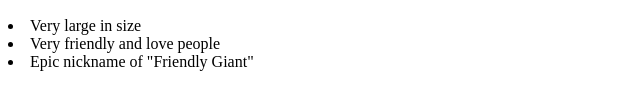
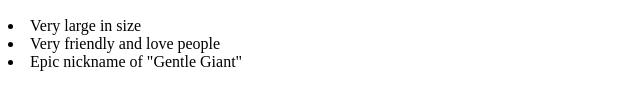
Before and after one commit to StevenM404/Githubpageactivity, a plain HTML site: page index.html in a window 1280 px wide. Shown: the part 644-754 px from the top of the page, 0-640 px from the left. Drawn offline with Linux system fonts and the light colour scheme.

Commit message:
New Index

```diff
--- a/index.html
+++ b/index.html
@@ -21,6 +21,6 @@
         <h2>Best Qualitys</h2>
         <li>Very large in size</li>
         <li>Very friendly and love people</li>
-        <li>Epic nickname of "Friendly Giant"</li>
+        <li>Epic nickname of "Gentle Giant"</li>
     </body>
 </html>
```
